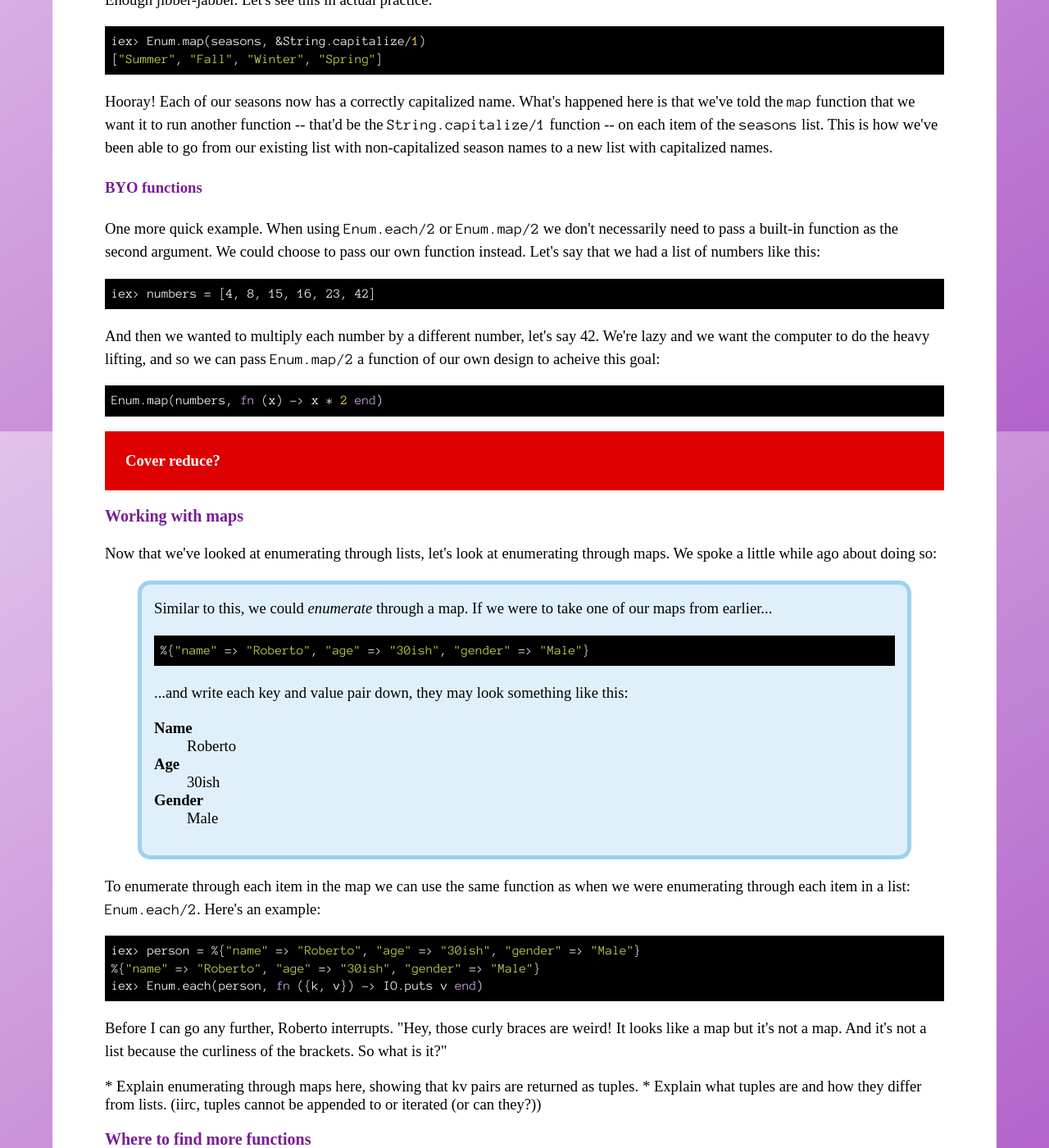
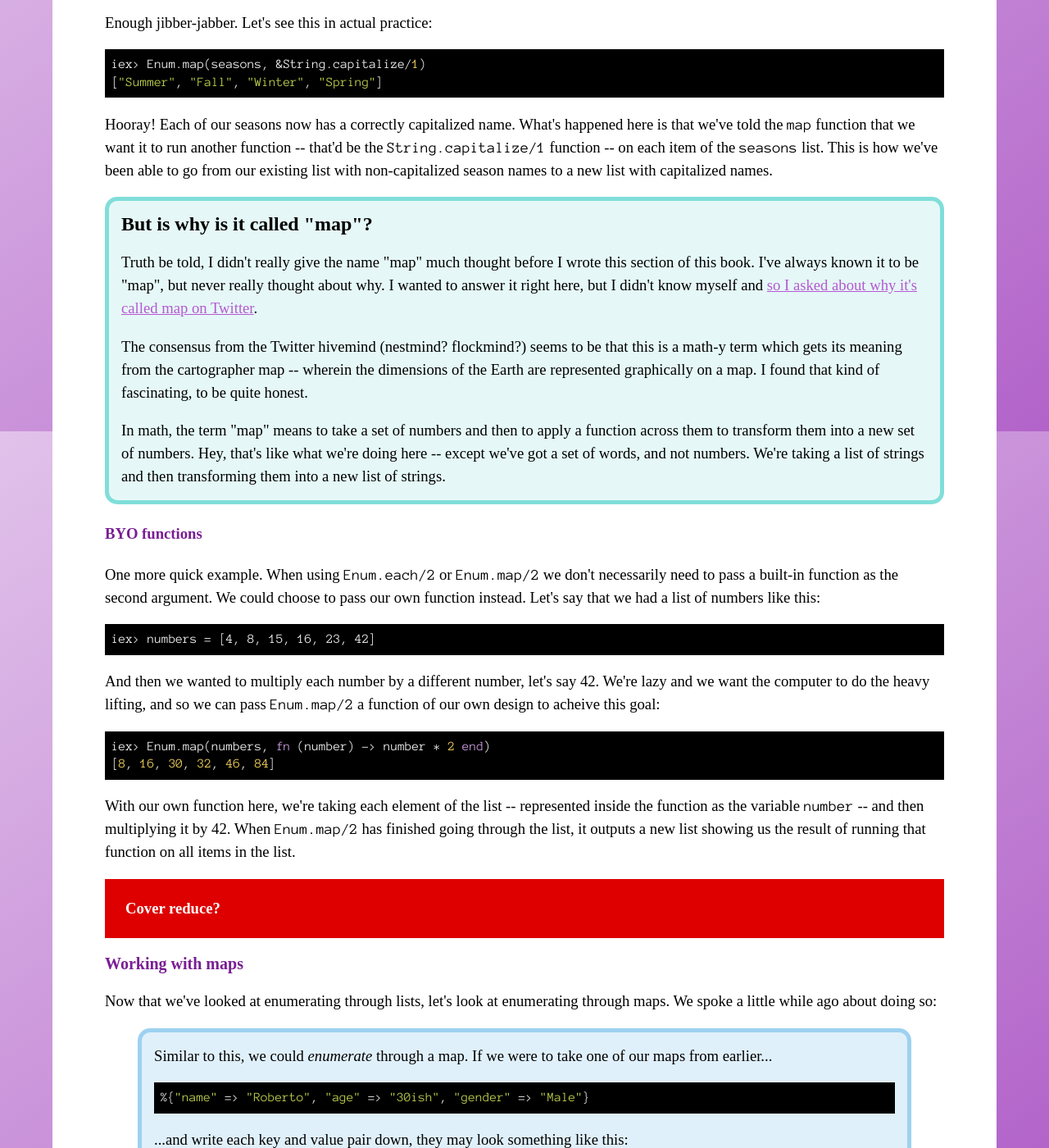
Before and after one commit to radar/joyofelixir, a Jekyll site: the page built from 9-lists-maps-more/index.html, in a window 1280 px wide and 1400 px high, scrolled down 6674 px. Shown: the whole window at 82% size. Built offline with Jekyll 4.4.1, drawn with Linux system fonts in a browser that asks for light colours; some web fonts are replaced; some of the changed text lies outside the part shown.

Commit message:
Finish map section of Chapter 9

```diff
--- a/_includes/ch/9.html
+++ b/_includes/ch/9.html
@@ -294,7 +294,7 @@ cap.("summer")
 <pre><code>["Summer", "Fall", "Winter", "Spring"]</code></pre>
 
   <p>
-    We tried using <code>Enum.each/2</code> to give us this list of capitalised seasons, but that just told us <code>:ok</code>.
+    We tried using <code>Enum.each/2</code> to give us this list of capitalized seasons, but that just told us <code>:ok</code> and it didn't give us back a list of capitalized season names.
   </p>
 
   <p>
@@ -324,6 +324,22 @@ cap.("summer")
     Hooray! Each of our seasons now has a correctly capitalized name. What's happened here is that we've told the <code>map</code> function that we want it to run another function -- that'd be the <code>String.capitalize/1</code> function -- on each item of the <code>seasons</code> list. This is how we've been able to go from our existing list with non-capitalized season names to a new list with capitalized names.
   </p>
 
+  <aside>
+    <header>But is why is it called "map"?</header>
+
+    <p>
+      Truth be told, I didn't really give the name "map" much thought before I wrote this section of this book. I've always known it to be "map", but never really thought about why. I wanted to answer it right here, but I didn't know myself and <a href='https://twitter.com/ryanbigg/status/892334810416402433'>so I asked about why it's called map on Twitter</a>.
+    </p>
+
+    <p>
+      The consensus from the Twitter hivemind (nestmind? flockmind?) seems to be that this is a math-y term which gets its meaning from the cartographer map -- wherein the dimensions of the Earth are represented graphically on a map. I found that kind of fascinating, to be quite honest.
+    </p>
+
+    <p>
+      In math, the term "map" means to take a set of numbers and then to apply a function across them to transform them into a new set of numbers. Hey, that's like what we're doing here -- except we've got a set of words, and not numbers. We're taking a list of strings and then transforming them into a new list of strings.
+    </p>
+  </aside>
+
   <h4>BYO functions</h4>
 
   <p>
@@ -336,7 +352,12 @@ cap.("summer")
     And then we wanted to multiply each number by a different number, let's say 42. We're lazy and we want the computer to do the heavy lifting, and so we can pass <code>Enum.map/2</code> a function of our own design to acheive this goal:
   </p>
 
-<pre><code>Enum.map(numbers, fn (x) -> x * 2 end)</code></pre>
+<pre><code>iex> Enum.map(numbers, fn (number) -> number * 2 end)
+[8, 16, 30, 32, 46, 84]</code></pre>
+
+  <p>
+    With our own function here, we're taking each element of the list -- represented inside the function as the variable <code>number</code> -- and then multiplying it by 42. When <code>Enum.map/2</code> has finished going through the list, it outputs a new list showing us the result of running that function on all items in the list.
+  </p>
 
   <div class='todo'>
     Cover reduce?
```
